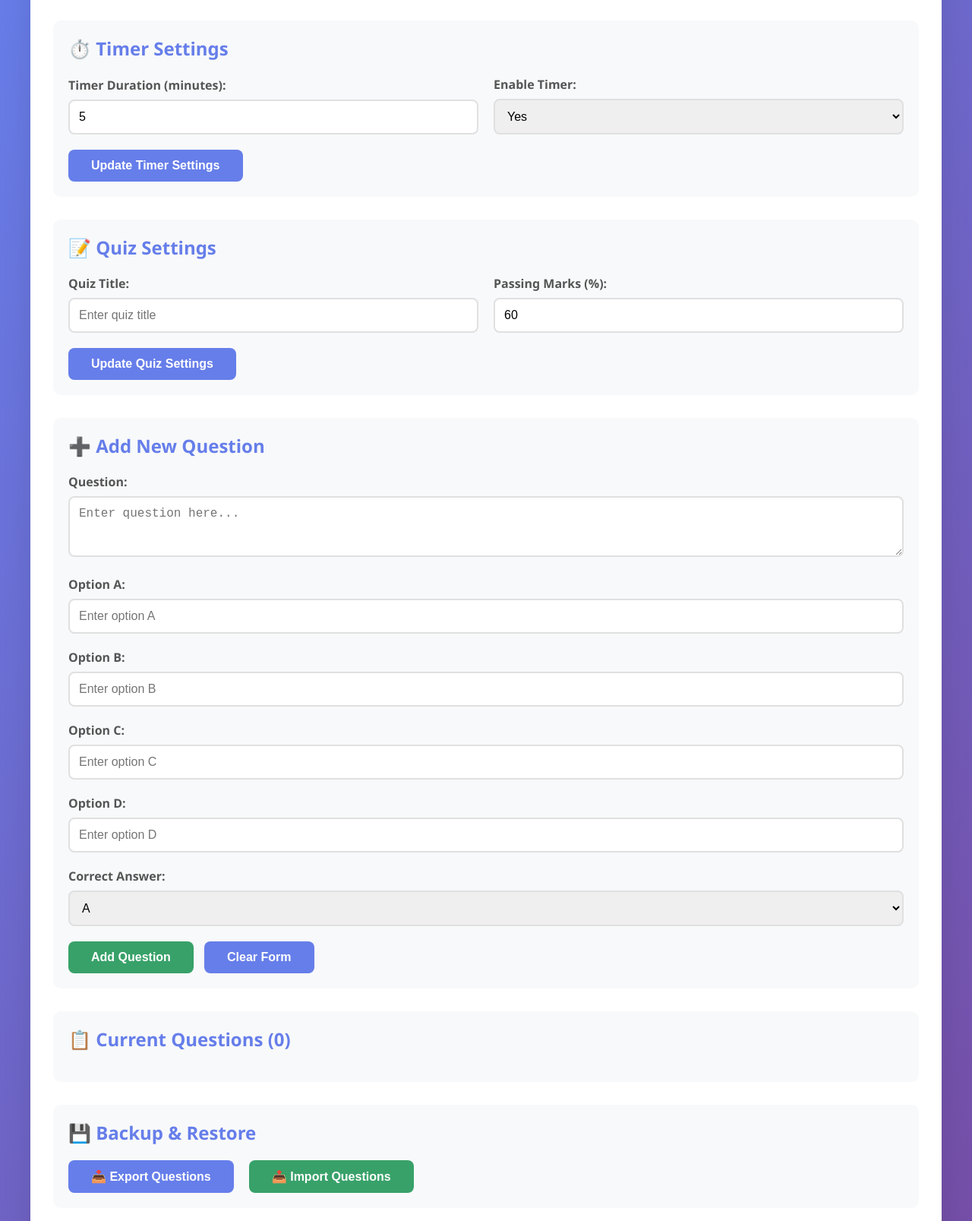
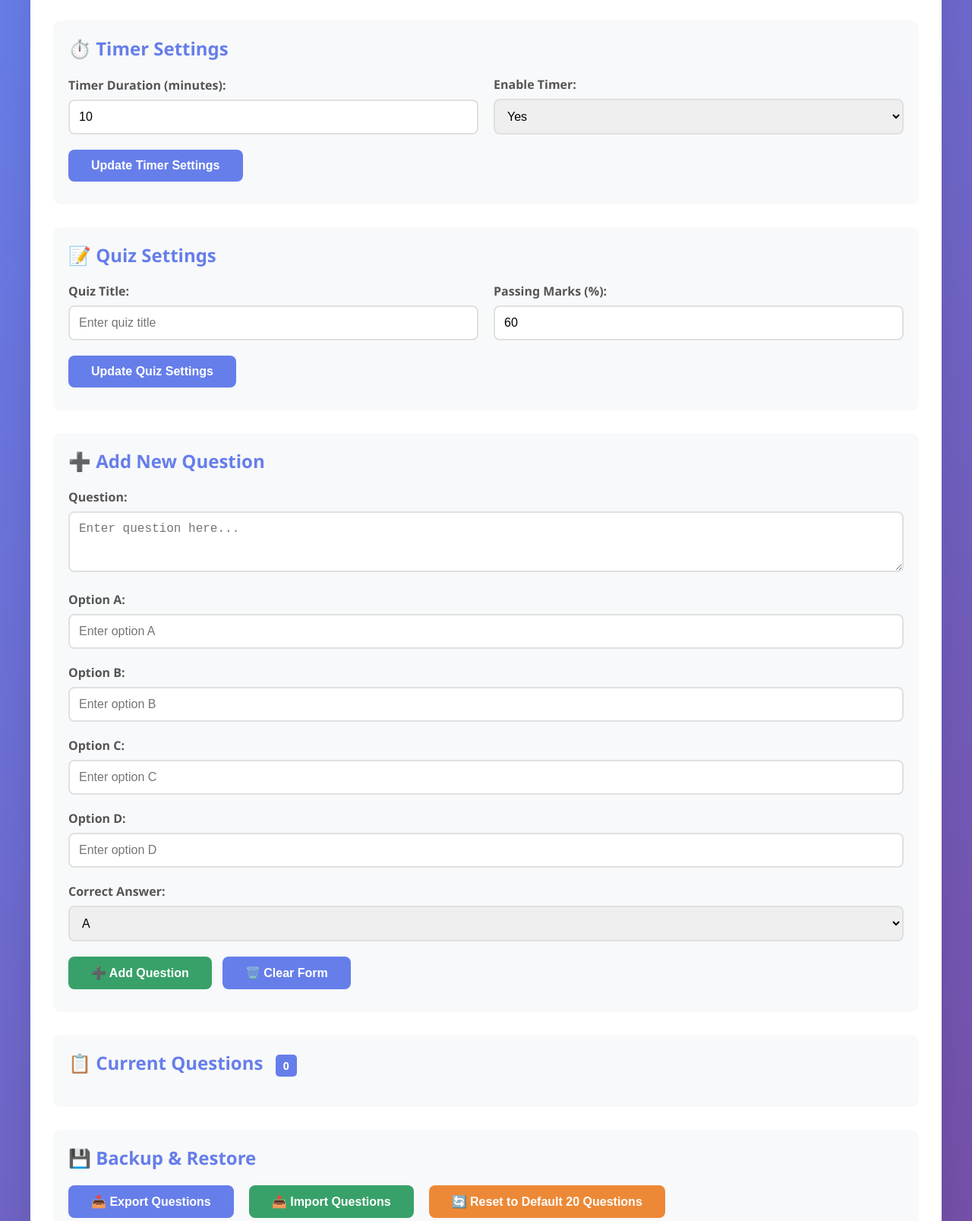
Before and after one commit to KIS566/Codeshala-Test-, a plain HTML site: page admin.html in a window 1280 px wide. Shown: the part 108-1715 px from the top of the page at 76% size. Drawn offline with Linux system fonts and the light colour scheme.

Commit message:
Update admin.html

```diff
--- a/admin.html
+++ b/admin.html
@@ -86,6 +86,7 @@
             cursor: pointer;
             transition: all 0.3s;
             margin-right: 10px;
+            margin-bottom: 10px;
         }
 
         .btn-primary {
@@ -116,8 +117,19 @@
             background: #2f855a;
         }
 
+        .btn-warning {
+            background: #ed8936;
+            color: white;
+        }
+
+        .btn-warning:hover {
+            background: #dd6b20;
+        }
+
         .question-list {
             margin-top: 20px;
+            max-height: 500px;
+            overflow-y: auto;
         }
 
         .question-item {
@@ -129,6 +141,7 @@
             display: flex;
             justify-content: space-between;
             align-items: center;
+            flex-wrap: wrap;
         }
 
         .question-text {
@@ -145,24 +158,43 @@
             display: flex;
             gap: 20px;
             align-items: center;
+            flex-wrap: wrap;
         }
 
         .setting-group .form-group {
             flex: 1;
-        }
-
-        .timer-display {
-            font-size: 2em;
-            color: #667eea;
-            font-weight: bold;
-            text-align: center;
-            margin: 20px 0;
+            min-width: 150px;
         }
 
         .export-section {
             display: flex;
             gap: 10px;
+            flex-wrap: wrap;
             margin-top: 20px;
+        }
+
+        .stats {
+            display: inline-block;
+            background: #667eea;
+            color: white;
+            padding: 5px 10px;
+            border-radius: 5px;
+            font-size: 14px;
+            margin-left: 10px;
+        }
+
+        @media (max-width: 768px) {
+            .container {
+                padding: 15px;
+            }
+
+            .question-item {
+                flex-direction: column;
+            }
+
+            .question-actions {
+                margin-top: 10px;
+            }
         }
     </style>
 </head>
@@ -176,7 +208,7 @@
             <div class="setting-group">
                 <div class="form-group">
                     <label>Timer Duration (minutes):</label>
-                    <input type="number" id="timerDuration" value="5" min="1" max="120">
+                    <input type="number" id="timerDuration" value="10" min="1" max="120">
                 </div>
                 <div class="form-group">
                     <label>Enable Timer:</label>
@@ -237,13 +269,13 @@
                     <option value="D">D</option>
                 </select>
             </div>
-            <button class="btn btn-success" onclick="addQuestion()">Add Question</button>
-            <button class="btn btn-primary" onclick="clearForm()">Clear Form</button>
+            <button class="btn btn-success" onclick="addQuestion()">➕ Add Question</button>
+            <button class="btn btn-primary" onclick="clearForm()">🗑️ Clear Form</button>
         </div>
 
         <!-- Question List -->
         <div class="section">
-            <h2>📋 Current Questions (<span id="questionCount">0</span>)</h2>
+            <h2>📋 Current Questions <span class="stats" id="questionCount">0</span></h2>
             <div class="question-list" id="questionList"></div>
         </div>
 
@@ -253,6 +285,7 @@
             <div class="export-section">
                 <button class="btn btn-primary" onclick="exportData()">📥 Export Questions</button>
                 <button class="btn btn-success" onclick="document.getElementById('importFile').click()">📤 Import Questions</button>
+                <button class="btn btn-warning" onclick="resetToDefault()">🔄 Reset to Default 20 Questions</button>
                 <input type="file" id="importFile" accept=".json" style="display: none" onchange="importData(event)">
             </div>
         </div>
```
